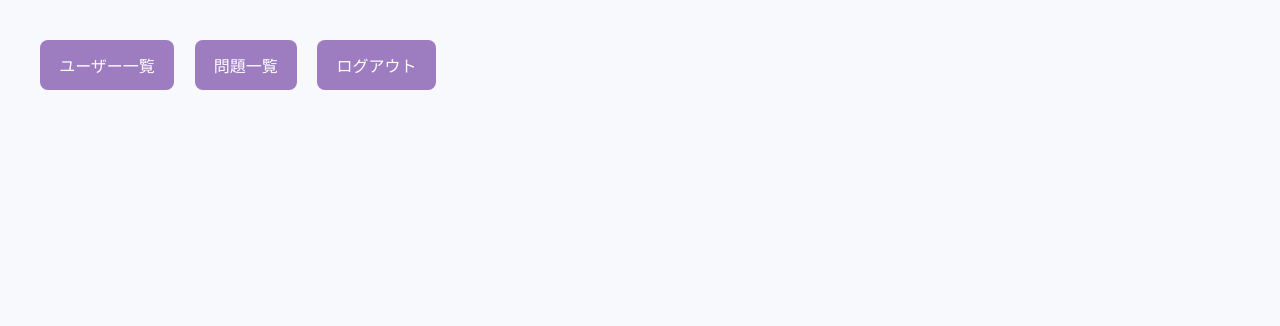
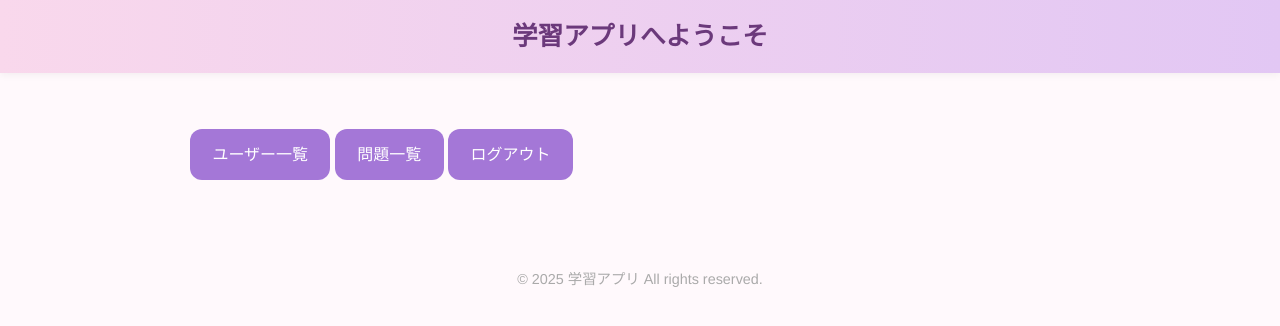
Before and after one commit to taipiwiq/testcode, a Python web app: template PLACTICE/admin_app/templates/home.html in a window 1280 px wide. Shown: the top 326 px of the page. Run offline with Jinja, Linux system fonts and the light colour scheme; the template is opened without the code that fills it, so the values that code supplies are empty.

Commit message:
Update base.html

```diff
--- a/PLACTICE/shared/templates/base.html
+++ b/PLACTICE/shared/templates/base.html
@@ -6,30 +6,120 @@
     <title>{% block title %}ページタイトル{% endblock %}</title>
     <style>
         /* --- 共通スタイル --- */
-        body {
-            font-family: 'Helvetica Neue', sans-serif;
-            background-color: #f7f9fc;
-            color: #333;
-            margin: 0;
-            padding: 2rem;
-        }
+        :root {
+      --main-color: #f3cce9;
+      --accent-color: #a477d7;
+      --hover-color: #dcb5f3;
+      --text-color: #333;
+      --bg-color: #fff9fc;
+      --button-radius: 12px;
+    }
 
-        a {
-            display: inline-block;
-            background-color: #9d7cbf;
-            color: white;
-            text-decoration: none;
-            padding: 0.8rem 1.2rem;
-            margin: 0.5rem;
-            border-radius: 8px;
-            transition: background 0.3s ease;
-        }
+    body {
+      margin: 0;
+      padding: 0;
+      font-family: "Hiragino Kaku Gothic ProN", "Helvetica Neue", sans-serif;
+      background-color: var(--bg-color);
+      color: var(--text-color);
+      line-height: 1.6;
+    }
 
-        a:hover {
-            background-color: #7c5aa0;
-        }
+    header {
+      background: linear-gradient(to right, #f9d8ec, #e2c7f4);
+      padding: 1rem 2rem;
+      box-shadow: 0 2px 8px rgba(0, 0, 0, 0.05);
+      text-align: center;
+    }
 
-        /* --- ページごとのスタイル切替 --- */
+    header h1 {
+      margin: 0;
+      font-size: 1.6rem;
+      color: #6b397b;
+    }
+
+    main {
+      max-width: 900px;
+      margin: 2rem auto;
+      padding: 1rem;
+    }
+
+    .card {
+      background: #fff;
+      border-radius: 16px;
+      padding: 1.5rem;
+      margin-bottom: 1.5rem;
+      box-shadow: 0 4px 12px rgba(0, 0, 0, 0.05);
+    }
+
+    h2 {
+      color: #7a4991;
+    }
+
+    a, button, input[type=submit] {
+      display: inline-block;
+      background-color: var(--accent-color);
+      color: white;
+      padding: 0.8rem 1.4rem;
+      margin: 0.5rem 0;
+      border: none;
+      border-radius: var(--button-radius);
+      text-decoration: none;
+      font-size: 1rem;
+      transition: background 0.3s ease;
+      cursor: pointer;
+    }
+
+    a:hover, button:hover, input[type=submit]:hover {
+      background-color: var(--hover-color);
+    }
+
+    form {
+      display: flex;
+      flex-direction: column;
+      gap: 1rem;
+    }
+
+    input[type=text], input[type=password], select {
+      padding: 0.6rem;
+      border: 1px solid #ccc;
+      border-radius: 8px;
+      font-size: 1rem;
+    }
+
+    .nav-links {
+      display: flex;
+      flex-wrap: wrap;
+      gap: 1rem;
+      justify-content: center;
+      margin-bottom: 2rem;
+    }
+
+    .quiz-option {
+      background-color: #fff0f7;
+      border: 2px solid #f3cce9;
+      color: #7a336b;
+      padding: 1rem;
+      text-align: center;
+      border-radius: 16px;
+      transition: 0.2s;
+    }
+
+    .quiz-option:hover {
+      background-color: #fce3f3;
+      transform: scale(1.02);
+    }
+
+    .center {
+      text-align: center;
+    }
+
+    footer {
+      text-align: center;
+      font-size: 0.9rem;
+      color: #aaa;
+      margin-top: 3rem;
+      padding: 1rem 0;
+    }
 
         /* a_app 用ページのカスタム */
         .page-a a {
@@ -68,7 +158,16 @@
     </style>
 </head>
 <body class="{% block body_class %}{% endblock %}">
-    {% block content %}
-    {% endblock %}
+<header>
+    <h1>学習アプリへようこそ</h1>
+  </header>
+
+  <main>
+    {% block content %}{% endblock %}
+  </main>
+
+  <footer>
+    © 2025 学習アプリ All rights reserved.
+  </footer>
 </body>
 </html>
```
